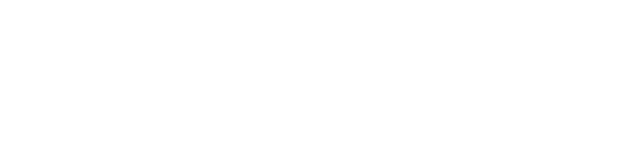
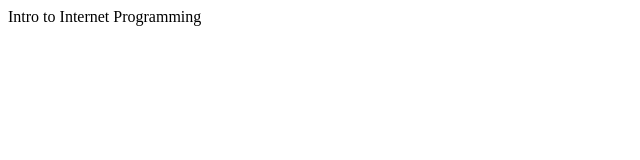
Before and after one commit to code-warrior/examples--intro-internet-programming--cs-275--uhart--fall-2022, a plain HTML site: page javascript/jsonp/attaching-jsonp-to-page/index.html in a window 1280 px wide. Shown: the whole page, without its empty margins (0-640 px from the left). Drawn offline with Linux system fonts and the light colour scheme.

Commit message:
Add JSONP example

```diff
--- a/javascript/jsonp/attaching-jsonp-to-page/index.html
+++ b/javascript/jsonp/attaching-jsonp-to-page/index.html
@@ -7,6 +7,7 @@
   <title>Document</title>
 </head>
 <body id="thebody">
+  <div id="msg"></div>
   <script src="js/app.js"></script>
 </body>
 </html>
--- a/javascript/jsonp/attaching-jsonp-to-page/js/app.js
+++ b/javascript/jsonp/attaching-jsonp-to-page/js/app.js
@@ -1,10 +1,13 @@
+function edbob(json) {
+    let message = document.getElementById(`msg`);
+
+    message.textContent = json[0].course;
+}
+
 window.onload = () => {
     let body = document.querySelector(`body`);
     let script = document.createElement(`script`);
+
     script.setAttribute(`src`, `json/data.json`);
     body.append(script);
-    // let b = document.createElement(`b`);
-    // let content = `This is content`;
-    // b.append(content);
-    // body.append(b);
 };
--- a/javascript/jsonp/attaching-jsonp-to-page/json/data.json
+++ b/javascript/jsonp/attaching-jsonp-to-page/json/data.json
@@ -0,0 +1,5 @@
+edbob([
+  {
+    "course": "Intro to Internet Programming"
+  }
+]);
```
